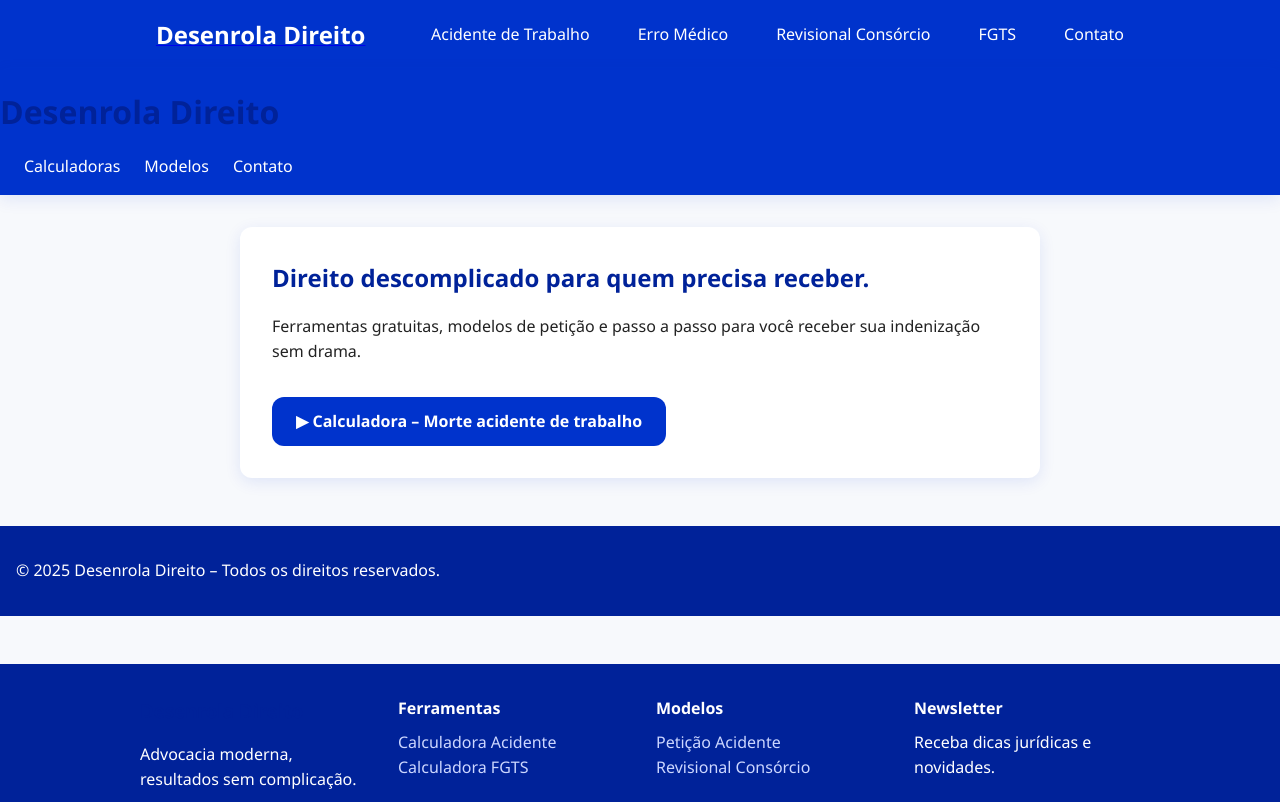
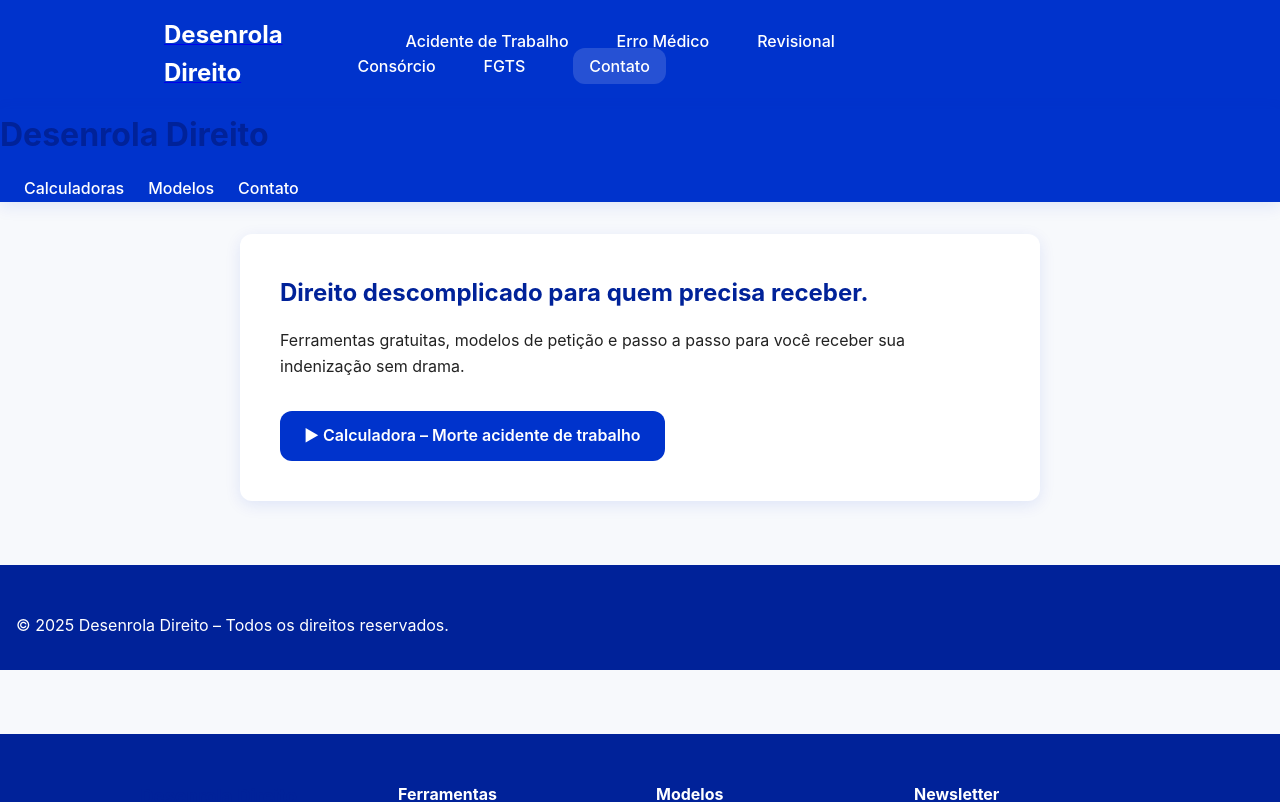
Before and after one commit to mestrereginaldo-site/desenroladireito, a Next.js app: page / in a window 1280 px wide. Shown: the top 802 px of the page. Built offline with nearby package versions, Linux system fonts and the light colour scheme.

Commit message:
Update globals.css

```diff
--- a/styles/globals.css
+++ b/styles/globals.css
@@ -1,7 +1,5 @@
-/* RESET */
+/* RESET + VARIÁVEIS */
 * { margin: 0; padding: 0; box-sizing: border-box; }
-
-/* VARIÁVEIS */
 :root {
   --primary: #0033cc;
   --primary-dark: #002299;
@@ -10,33 +8,35 @@
   --white: #ffffff;
   --radius: 12px;
   --shadow: 0 4px 16px rgba(0,51,204,.10);
+  --max-width: 1000px;
 }
 
 /* BASE */
+html { scroll-behavior: smooth; }
 body {
-  font-family: 'Segoe UI', Roboto, Helvetica, Arial, sans-serif;
+  font-family: 'Inter', -apple-system, BlinkMacSystemFont, 'Segoe UI', Roboto, Helvetica, Arial, sans-serif;
   background: var(--bg);
   color: var(--text);
   line-height: 1.6;
+  -webkit-font-smoothing: antialiased;
 }
 
 /* HEADER */
 header {
   background: var(--primary);
   color: var(--white);
-  padding: 1rem 0;
   position: sticky;
   top: 0;
   z-index: 1000;
   box-shadow: var(--shadow);
 }
 .header-flex {
-  max-width: 1000px;
+  max-width: var(--max-width);
   margin: auto;
   display: flex;
   align-items: center;
   justify-content: space-between;
-  padding: 0 1rem;
+  padding: 1rem 1.5rem;
 }
 .logo {
   font-size: 1.5rem;
@@ -44,19 +44,26 @@ header {
   color: var(--white);
   text-decoration: none;
 }
-header nav a {
+nav a {
   color: var(--white);
   margin-left: 1.5rem;
   text-decoration: none;
   font-weight: 500;
+  transition: opacity .2s;
 }
-header nav a:hover { text-decoration: underline; }
+nav a:hover { opacity: .8; }
+.btn-header {
+  background: rgba(255,255,255,.15);
+  padding: .5rem 1rem;
+  border-radius: var(--radius);
+  margin-left: 1.5rem;
+}
 
 /* MAIN */
 main.container {
   max-width: 800px;
   margin: 2rem auto;
-  padding: 2rem;
+  padding: 2.5rem;
   background: var(--white);
   border-radius: var(--radius);
   box-shadow: var(--shadow);
@@ -79,11 +86,11 @@ p { margin-bottom: 1rem; }
 footer {
   background: var(--primary-dark);
   color: var(--white);
-  padding: 2rem 1rem;
-  margin-top: 3rem;
+  margin-top: 4rem;
+  padding: 3rem 1rem 2rem;
 }
 .footer-grid {
-  max-width: 1000px;
+  max-width: var(--max-width);
   margin: auto;
   display: grid;
   grid-template-columns: repeat(auto-fit, minmax(200px, 1fr));
@@ -99,3 +106,37 @@ footer a:hover { text-decoration: underline; }
   font-size: .875rem;
   color: #99b3ff;
 }
+
+/* CALCULADORA */
+.calc {
+  background: #eef2ff;
+  border: 1px solid #ccd7ff;
+  border-radius: var(--radius);
+  padding: 2rem;
+  margin: 2rem 0;
+}
+.calc input {
+  width: 100%;
+  padding: .75rem;
+  margin: .25rem 0 1rem;
+  border: 1px solid #ccc;
+  border-radius: 6px;
+}
+.calc button {
+  width: 100%;
+  padding: 1rem;
+  font-size: 1rem;
+  border: none;
+  border-radius: var(--radius);
+  background: var(--primary);
+  color: var(--white);
+  font-weight: 600;
+  cursor: pointer;
+  transition: background .2s;
+}
+.calc button:hover { background: var(--primary-dark); }
+#res {
+  margin-top: 1.5rem;
+  white-space: pre-wrap;
+  font-weight: 600;
+}
```
